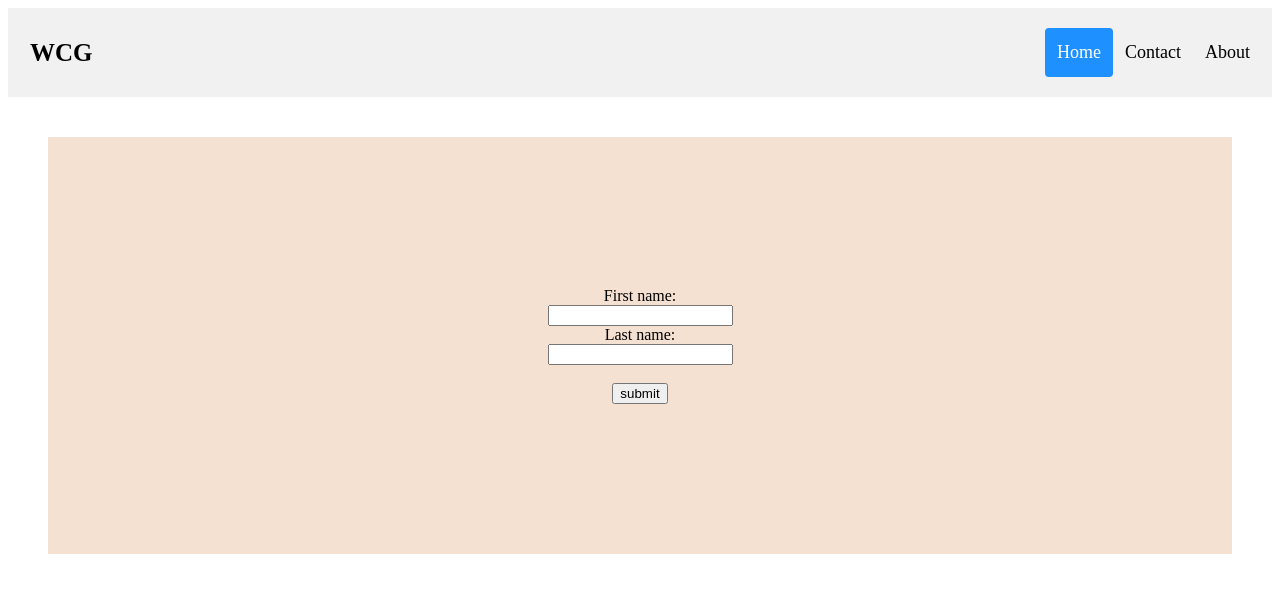
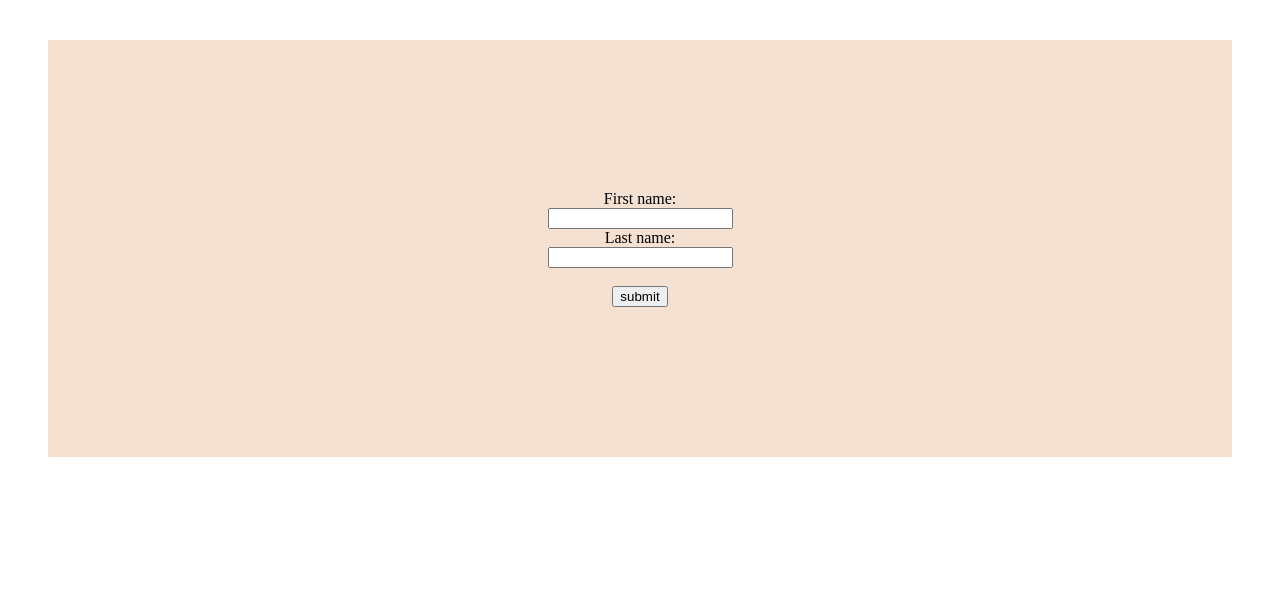
Before and after one commit to wcg-sam/github, a plain HTML site: page index.html in a window 1280 px wide. Drawn offline with Linux system fonts and the light colour scheme.

Commit message:
commit on master

```diff
--- a/index.html
+++ b/index.html
@@ -8,15 +8,7 @@
 </head>
 <body>
 
-    <div class="header">
-        <a href="#default" class="logo">WCG</a>
 
-        <div class="header-right">
-            <a class="active" href="#home">Home</a>
-            <a href="#contact">Contact</a>
-            <a href="#about">About</a>
-        </div>
-    </div>
 
 
     <div id="main-content">
--- a/page.css
+++ b/page.css
@@ -41,56 +41,3 @@
       background-color: #f4e1d2;
       margin: 40px 40px 40px 40px;
   }
-
-  .header {
-    overflow: hidden;
-    background-color: #f1f1f1;
-    padding: 20px 10px;
-  }
-
-  /* Style the header links */
-  .header a {
-    float: left;
-    color: black;
-    text-align: center;
-    padding: 12px;
-    text-decoration: none;
-    font-size: 18px;
-    line-height: 25px;
-    border-radius: 4px;
-  }
-
-  /* Style the logo link (notice that we set the same value of line-height and font-size to prevent the header to increase when the font gets bigger */
-  .header a.logo {
-    font-size: 25px;
-    font-weight: bold;
-  }
-
-  /* Change the background color on mouse-over */
-  .header a:hover {
-    background-color: #ddd;
-    color: black;
-  }
-
-  /* Style the active/current link*/
-  .header a.active {
-    background-color: dodgerblue;
-    color: white;
-  }
-
-  /* Float the link section to the right */
-  .header-right {
-    float: right;
-  }
-
-  /* Add media queries for responsiveness - when the screen is 500px wide or less, stack the links on top of each other */
-  @media screen and (max-width: 500px) {
-    .header a {
-      float: none;
-      display: block;
-      text-align: left;
-    }
-    .header-right {
-      float: none;
-    }
-  }
```
